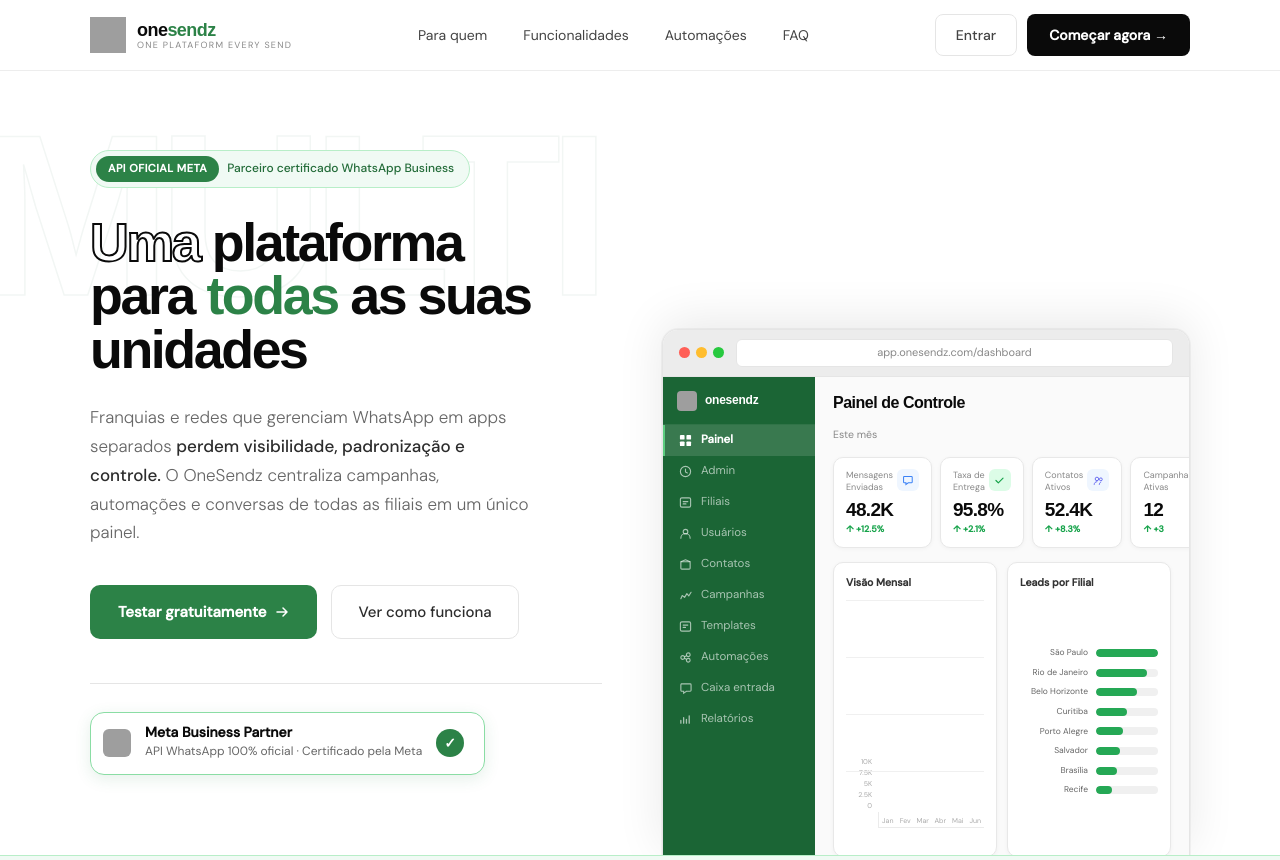
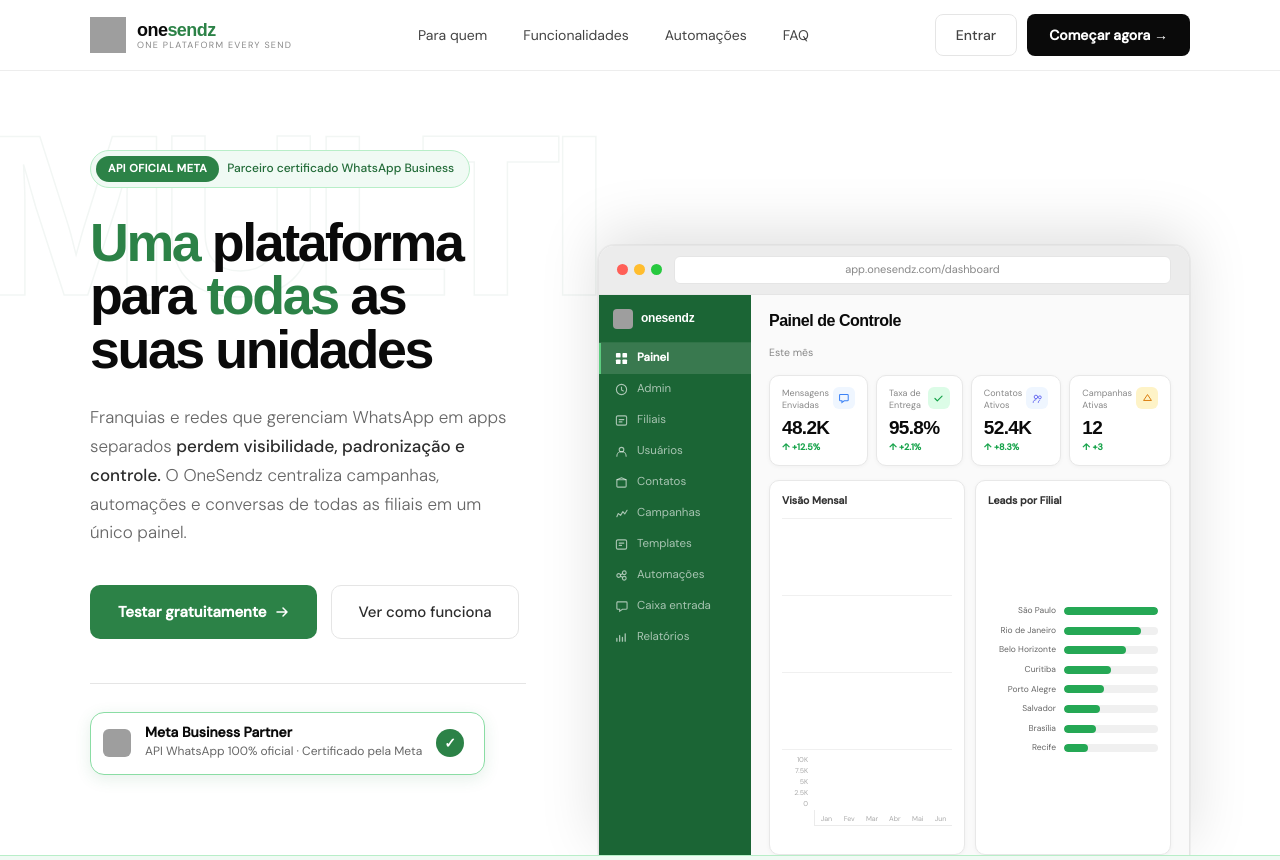
Before and after one commit to Impulsionae1/OneSendz, a plain HTML site: page index.html in a window 1280 px wide. Shown: the top 860 px of the page. Drawn offline with Linux system fonts and the light colour scheme; grey boxes are pictures that could not be loaded; a web font is replaced by a local one.

Commit message:
Update index.html

```diff
--- a/index.html
+++ b/index.html
@@ -159,6 +159,15 @@
 ]
 </script>
 
+<!-- Google tag (gtag.js) -->
+<script async src="https://www.googletagmanager.com/gtag/js?id=G-HQDMPN6DBB"></script>
+<script>
+  window.dataLayer = window.dataLayer || [];
+  function gtag(){dataLayer.push(arguments);}
+  gtag('js', new Date());
+  gtag('config', 'G-HQDMPN6DBB');
+</script>
+
 <style>
 *, *::before, *::after { box-sizing: border-box; margin: 0; padding: 0; }
 
@@ -253,7 +262,7 @@
 
 /* ─── HERO ─── */
 .hero {
-  padding: 150px 0 0;
+  padding: 70px 0 0;
   background: var(--white);
   position: relative;
   overflow: hidden;
@@ -274,15 +283,19 @@
 
 .hero-grid {
   display: grid;
-  grid-template-columns: 52% 48%;
+  grid-template-columns: 44% 56%;
   gap: 0;
-  align-items: center;
+  align-items: flex-end;
   position: relative; z-index: 2;
-  padding-bottom: 0;
+  min-height: calc(100vh - 70px);
 }
 
 /* LEFT */
-.hero-left { padding-right: 60px; padding-bottom: 80px; }
+.hero-left {
+  padding-right: 48px;
+  padding-bottom: 80px;
+  padding-top: 80px;
+}
 
 .hero-eyebrow {
   display: inline-flex; align-items: center; gap: 8px;
@@ -309,10 +322,7 @@
   margin-bottom: 26px;
 }
 h1 .em { color: var(--leaf-3); }
-h1 .stroke {
-  -webkit-text-stroke: 2px var(--ink);
-  color: transparent;
-}
+h1 .nowrap { white-space: nowrap; }
 
 .hero-body {
   font-size: 17px; font-weight: 300; color: var(--ink-5);
@@ -375,13 +385,14 @@
   border: 1px solid var(--ink-9);
   border-bottom: none;
   overflow: hidden;
-  box-shadow: 0 -8px 48px rgba(0,0,0,.09), 0 0 0 1px rgba(0,0,0,.04);
-  transform: translateY(2px);
+  box-shadow: 0 -12px 60px rgba(0,0,0,.13), 0 0 0 1px rgba(0,0,0,.04);
+  transform: none;
+  margin-left: 24px;
 }
 .dash-topbar {
   background: #ECECEC;
   border-bottom: 1px solid var(--ink-9);
-  padding: 9px 16px;
+  padding: 10px 18px;
   display: flex; align-items: center; gap: 12px;
 }
 .dash-dots { display: flex; gap: 6px; }
@@ -391,7 +402,7 @@
   padding: 4px 12px; font-size: 11px; color: var(--ink-6);
   text-align: center; border: 1px solid var(--ink-9);
 }
-.dash-body { display: flex; height: 480px; overflow: hidden; }
+.dash-body { display: flex; height: 560px; overflow: hidden; }
 
 /* Sidebar — verde exato do app: #1B6535 */
 .dash-sidebar {
@@ -1035,7 +1046,8 @@
   .nav-links, .nav-actions { display: none; }
   .ham { display: flex; }
   section { padding: 60px 0; }
-  .hero { padding-top: 100px; }
+  .hero { padding-top: 70px; }
+  .hero-left { padding-top: 60px; padding-bottom: 60px; }
   h1 { font-size: 2.3rem; letter-spacing: -.04em; }
   h2 { font-size: 1.8rem; }
 
@@ -1161,9 +1173,9 @@
         </div>
 
         <h1>
-          <span class="stroke">Uma</span> plataforma<br>
-          para <span class="em">todas</span> as suas<br>
-          unidades
+          <span class="em">Uma</span> plataforma<br>
+          para <span class="em">todas</span> as<br>
+          <span class="nowrap">suas unidades</span>
         </h1>
 
         <p class="hero-body">
```
